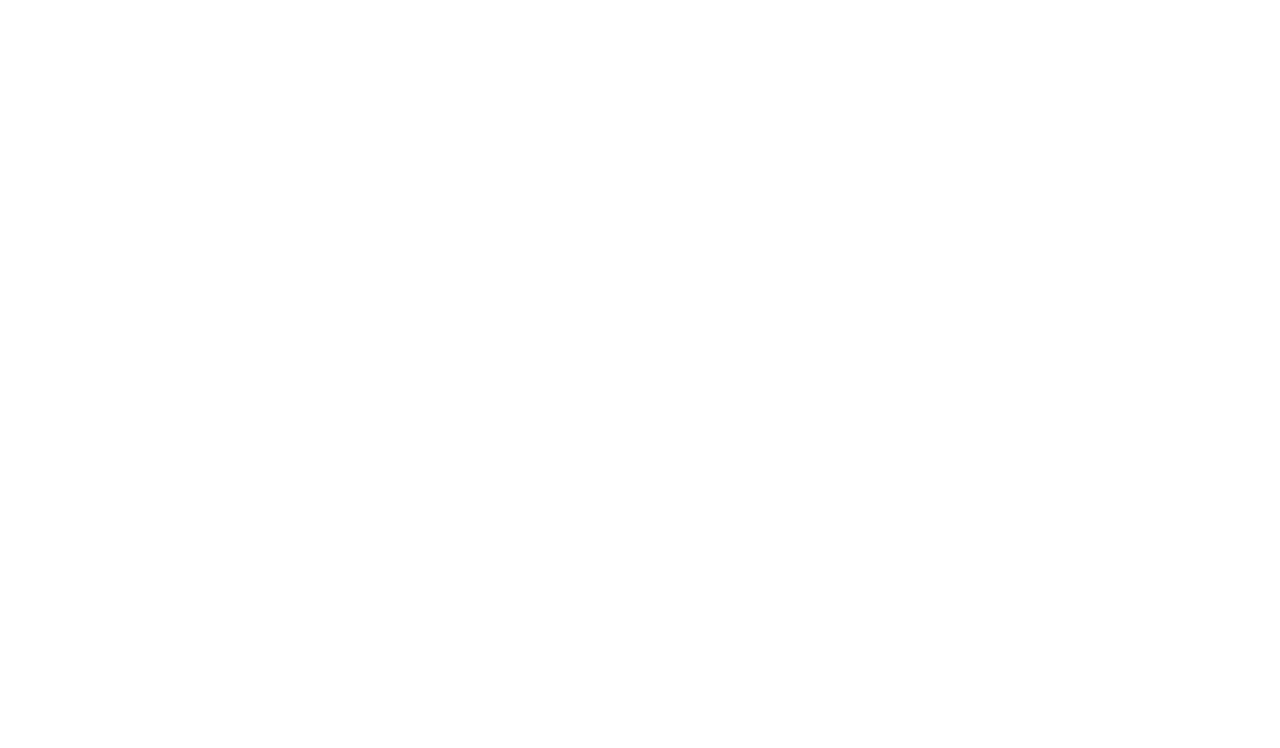
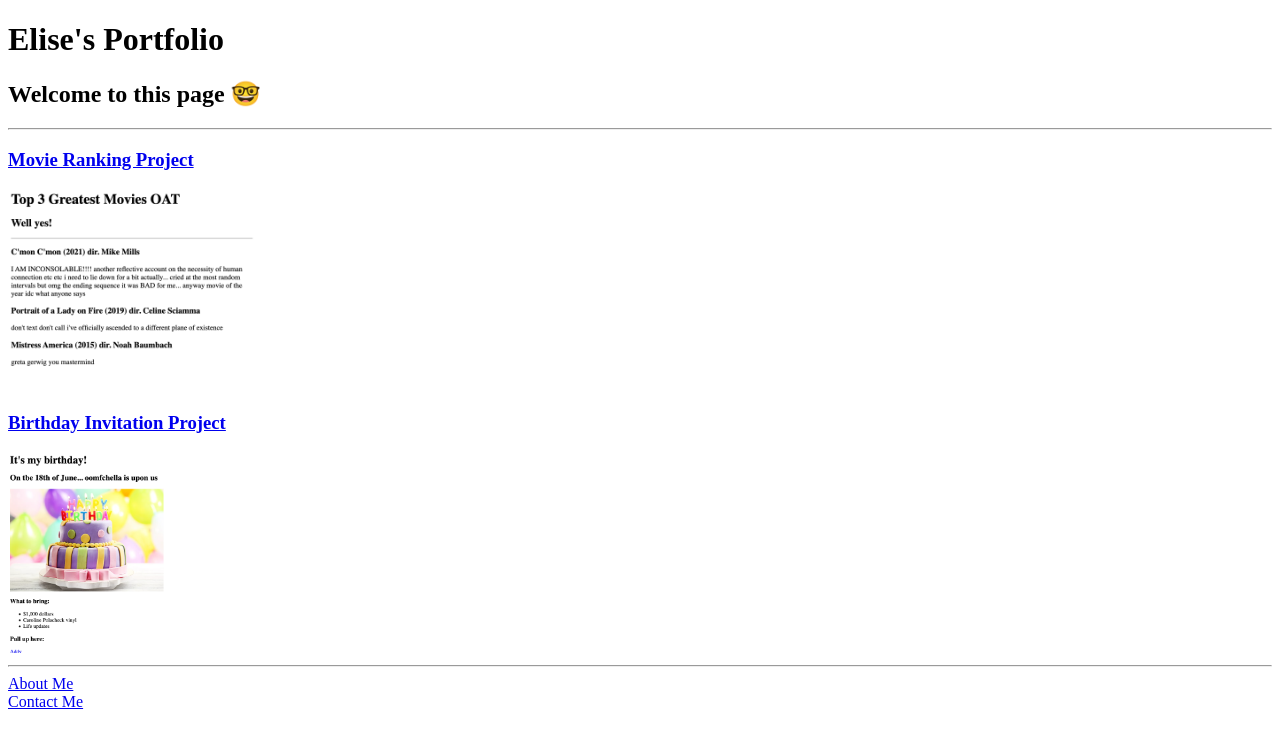
Before and after one commit to elisegbl/html-portfolio, a plain HTML site: page index.html in a window 1280 px wide. Drawn offline with Linux system fonts and the light colour scheme.

Commit message:
Add files via upload

```diff
--- a/index.html
+++ b/index.html
@@ -1,15 +1,22 @@
-<!-- TODO 1: Create the HTML Boilerplate -->
+<!DOCTYPE html>
 
-<!-- TODO 2: Add Your previous projects' HTML into the public folder -->
+<html lang="en">
+<head>
+    <meta charset="UTF-8">
+    <meta name="viewport" content="width=device-width, initial-scale=1.0">
+    <title>Elise's Portfolio!</title>
+</head>
+<body>
+    <h1>Elise's Portfolio</h1>
+    <h2>Welcome to this page 🤓</h2>
+    <hr />
+    <h3><a href="./public/movie-ranking.html">Movie Ranking Project</a></h3>
+    <img src="./assets/images/movie-rank.png" height="200">
+    <h3><a href="./public/bday-invite.html">Birthday Invitation Project</a></h3>
+    <img src="./assets/images/bday-invite.png" height="200">
+    <hr />
+    <a href="./public/about.html">About Me</a><br />
+    <a href="./public/contact.html">Contact Me</a>
+</body>
 
-<!-- TODO 3: Take screenshots of your project previews and add the images to the images folder -->
-
-<!-- TODO 4: Add titles/subtitles etc. -->
-
-<!-- TODO 5: Add a link to the project pages -->
-
-<!-- TODO 6: Add images to show the project previews
-HINT for TODO 6: You can use the height attribute set to 200 to make the image smaller:
-https://developer.mozilla.org/en-US/docs/Web/HTML/Element/img#attr-height -->
-
-<!-- TODO 7: Add the Contact Me and About Me page links -->
+</html>
```
